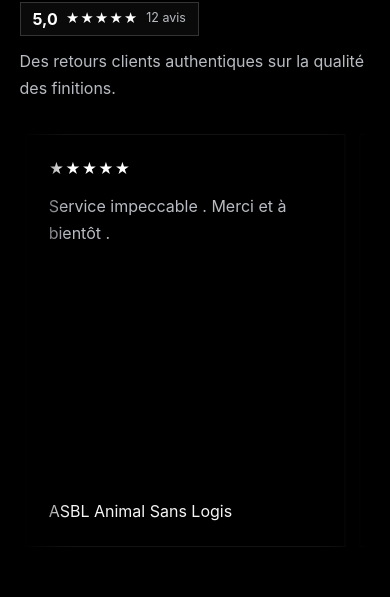
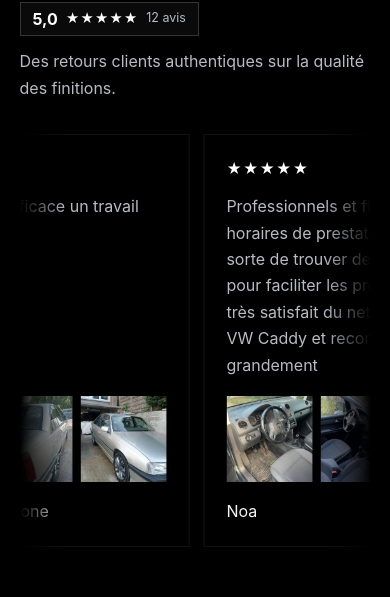
Before and after one commit to Shinpooo/autoshine, a Next.js app: page / in a window 390 px wide. Shown: the part 5231-5828 px from the top of the page. Built offline with nearby package versions, Linux system fonts and the light colour scheme.

Commit message:
Fix mobile testimonials loop

```diff
--- a/app/components/TestimonialsSection.tsx
+++ b/app/components/TestimonialsSection.tsx
@@ -184,11 +184,11 @@ export default function TestimonialsSection() {
         </div>
         <div className="testimonials-mobile" aria-label="Avis clients">
           <div className="testimonials-mobile-track">
-            {[0, 1].map((groupIndex) => (
+            {[0, 1, 2].map((groupIndex) => (
               <div
                 className="testimonials-mobile-group"
                 key={`mobile-group-${groupIndex}`}
-                aria-hidden={groupIndex === 1}
+                aria-hidden={groupIndex > 0}
               >
                 {testimonials.map((item, itemIndex) => (
                   <article
--- a/app/globals.css
+++ b/app/globals.css
@@ -1740,10 +1740,10 @@ body.booking-open {
 
 @keyframes testimonialsMobileScroll {
   from {
-    transform: translateX(0);
+    transform: translate3d(0, 0, 0);
   }
   to {
-    transform: translateX(-50%);
+    transform: translate3d(-33.3333%, 0, 0);
   }
 }
 
@@ -1860,11 +1860,13 @@ body.booking-open {
   .testimonials-mobile-track {
     display: flex;
     width: max-content;
+    min-width: max-content;
     will-change: transform;
-    animation: testimonialsMobileScroll 52s linear infinite;
+    animation: testimonialsMobileScroll 38s linear infinite;
   }
 
   .testimonials-mobile-group {
+    flex: 0 0 auto;
     display: flex;
     align-items: stretch;
     gap: 14px;
```
